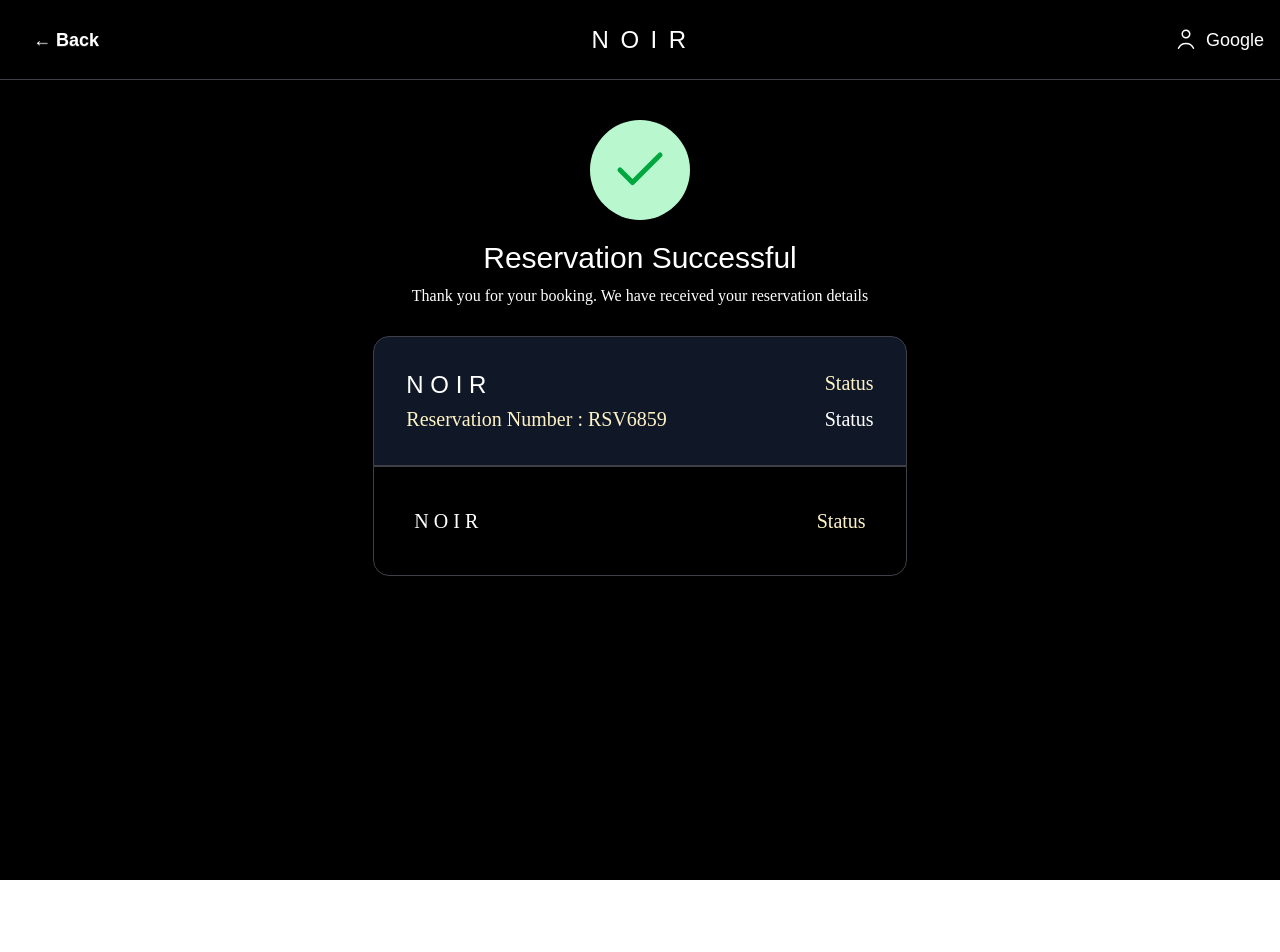
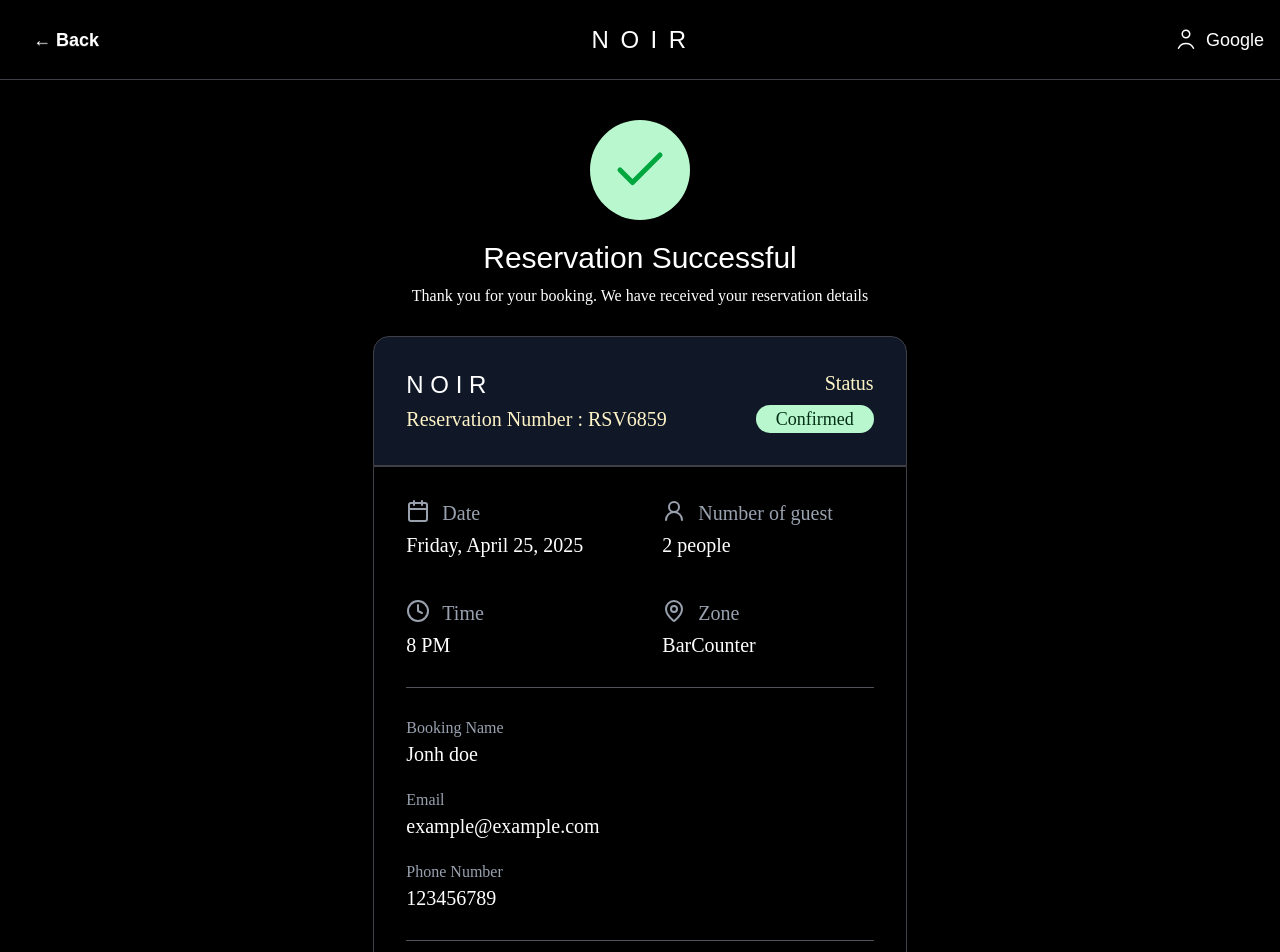
Before and after one commit to jimrock2548/bar-san-frontend, a Next.js app: page /users/barnoir/confirmation in a window 1280 px wide. Shown: the top 952 px of the page. Before the commit the page ends 880 px from the top, so only its background shows below. Built offline with nearby package versions, Linux system fonts and the light colour scheme.

Commit message:
feat: enhance confirmation page with detailed reservation information and status component

```diff
--- a/src/app/component/status.tsx
+++ b/src/app/component/status.tsx
@@ -1,9 +1,42 @@
 import React from 'react'
 
-function status() {
+interface StatusProps {
+  statusString: string
+}
+function Status({ statusString }: StatusProps) {
+
+let bgColor =''
+let textColor = ''
+
+switch (statusString) {
+  case 'Confirmed':
+    bgColor = 'bg-green-200'
+    textColor = 'text-green-950'
+    break
+  case 'Inactive':
+    bgColor = 'bg-gray-200'
+    textColor = 'text-gray-8a00'
+    break
+  case 'Pending':
+    bgColor = 'bg-yellow-200'
+    textColor = 'text-yellow-800'
+    break
+  case 'Error':
+    bgColor = 'bg-red-200'
+    textColor = 'text-red-800'
+    break
+  default:
+    bgColor = 'bg-blue-200'
+    textColor = 'text-blue-800'
+    break
+}
+
+
   return (
-    <div className='rounded-full bg-green-300'></div>
+    <div className={`rounded-full flex items-center justify-center w-fit ${bgColor}`}>
+      <h1 className={`text-lg mx-5 ${textColor}`}>{statusString}</h1>
+    </div>
   )
 }
 
-export default status
+export default Status
--- a/src/app/users/barnoir/confirmation/page.tsx
+++ b/src/app/users/barnoir/confirmation/page.tsx
@@ -1,5 +1,6 @@
 import React from 'react'
-import { Check } from 'lucide-react'
+import { Check, Calendar, Clock, UserRound, MapPin } from 'lucide-react'
+import Status from '@/app/component/status'
 
 function Page() {
   return (
@@ -20,18 +21,74 @@ function Page() {
           </div>
           <div className='flex justify-between font-abhaya text-xl px-8 mb-8 mt-1'>
             <h1 className='text-amber-100'>Reservation Number : RSV6859</h1>
-          <h1 className=''>Status</h1>
+            <Status statusString='Confirmed'></Status>
+          </div>
+        </div>
+        <div className='border border-zinc-700  rounded-b-2xl font-abhaya'>
+          <div className='flex justify-between w-12/13'>
+            <div className='px-8 mt-8'>
+              <div className='flex gap-3 text-gray-400 space-y-2'>
+                <Calendar className="h-6 w-6" />
+                <h1 className='text-xl'>Date</h1>
+              </div>
+              <h1 className='text-xl mb-10'>Friday, April 25, 2025</h1>
+
+              <div className='flex gap-3 text-gray-400 space-y-2'>
+                <Clock className="h-6 w-6" />
+                <h1 className='text-xl'>Time</h1>
+              </div>
+              <h1 className='text-xl'>8 PM</h1>
+            </div>
+
+            <div className='px-8 mt-8'>
+              <div className='flex gap-3 text-gray-400 space-y-2'>
+                <UserRound className="h-6 w-6" />
+                <h1 className='text-xl'>Number of guest</h1>
+              </div>
+              <h1 className='text-xl mb-10'>2 people</h1>
+              <div className='flex gap-3 text-gray-400 space-y-2'>
+                <MapPin className="h-6 w-6" />
+                <h1 className='text-xl'>Zone</h1>
+              </div>
+              <h1 className='text-xl'>BarCounter</h1>
+            </div>
+          </div>
+
+          <div className='px-8 space-y-5'>
+            <hr className='border-t-zinc-600 my-7 w-full' />
+            <div className='gap-3 '>
+              <h1 className='text-gray-400'>Booking Name</h1>
+              <h1 className='text-xl'>Jonh doe</h1>
+            </div>
+            <div className='gap-3 '>
+              <h1 className='text-gray-400'>Email</h1>
+              <h1 className='text-xl'>example@example.com</h1>
+            </div>
+            <div className='gap-3 '>
+              <h1 className='text-gray-400'>Phone Number</h1>
+              <h1 className='text-xl'>123456789</h1>
+            </div>
+            <hr className='border-t-zinc-600 my-7 w-full' />
+            <div className='text-gray-400 my-8 '>
+                <h1>Important Note:</h1>
+                <div className='mx-3'>
+                    <h1>• Please arrive 5–10 minutes before your reservation time.</h1>
+                    <h1>• Your reservation will be automatically canceled if you are more than 15 minutes late.</h1>
+                    <h1>• If you wish to cancel, please notify us at least 2 hours in advance.</h1>
                 </div>
             </div>
           </div>
-      <div className='w-5/12 font-abhaya text-xl'>
-        <div className='border border-zinc-700 p-10 rounded-b-2xl'>
-          <div className='flex justify-between'>
-          <h1 className=''>N O I R</h1>
-          <h1 className=' text-amber-100'>Status</h1>
+
+        </div>
+
+        <div className='flex items-center justify-center mx-25 my-8'>
+        <div className='btn w-full text-red-700'>
+             Cancel Reservation
       </div>
         </div>
+
       </div>
+
     </div>
   )
 }
```
Lines whose indentation alone changed are shown as unchanged.
